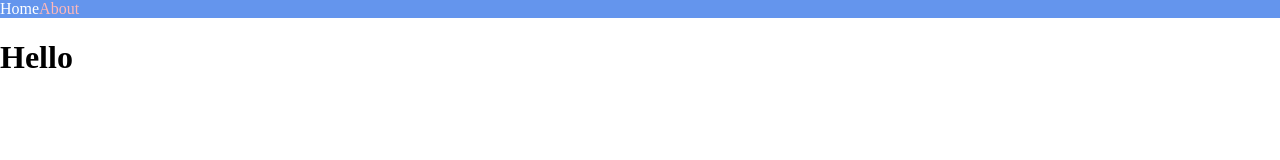
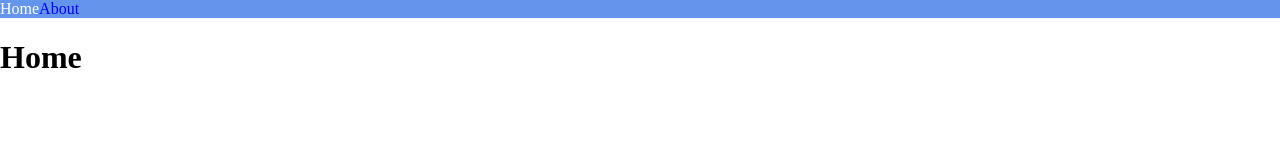
Before and after one commit to NamJwong/nextjs-practice, a Next.js app: page / in a window 1280 px wide. Shown: the top 160 px of the page. Built offline with nearby package versions, Linux system fonts and the light colour scheme; a web font is replaced by a local one.

Commit message:
practice

```diff
--- /dev/null
+++ b/components/Layout.tsx
@@ -0,0 +1,11 @@
+import { ReactNode } from 'react';
+import NavBar from './NavBar';
+
+export default function Layout({ children }: { children: ReactNode }) {
+  return (
+    <>
+      <NavBar />
+      <div>{children}</div>
+    </>
+  );
+}
--- /dev/null
+++ b/components/SEO.tsx
@@ -0,0 +1,9 @@
+import Head from 'next/head';
+
+export default function SEO({ title }: { title: string }) {
+  return (
+    <Head>
+      <title>{title} | Next Movies</title>
+    </Head>
+  );
+}
--- a/pages/_app.tsx
+++ b/pages/_app.tsx
@@ -1,20 +1,12 @@
-import { AppProps } from "next/app";
+import { AppProps } from 'next/app';
 
-import NavBar from "../components/NavBar";
-import "../styles/globals.css";
+import Layout from '../components/Layout';
+import '../styles/globals.css';
 
 export default function App({ Component, pageProps }: AppProps) {
   return (
-    <>
-      <NavBar />
+    <Layout>
       <Component {...pageProps} />
-      <style jsx global>
-        {`
-          a {
-            color: #ffb7b7;
-          }
-        `}
-      </style>
-    </>
+    </Layout>
   );
 }
--- a/pages/index.tsx
+++ b/pages/index.tsx
@@ -1,3 +1,10 @@
+import SEO from '../components/SEO';
+
 export default function Home() {
-  return <h1>Hello</h1>;
+  return (
+    <div>
+      <SEO title="Home" />
+      <h1>Home</h1>
+    </div>
+  );
 }
```
Also changed, not shown: pages/about.tsx (+8 -1 lines).
